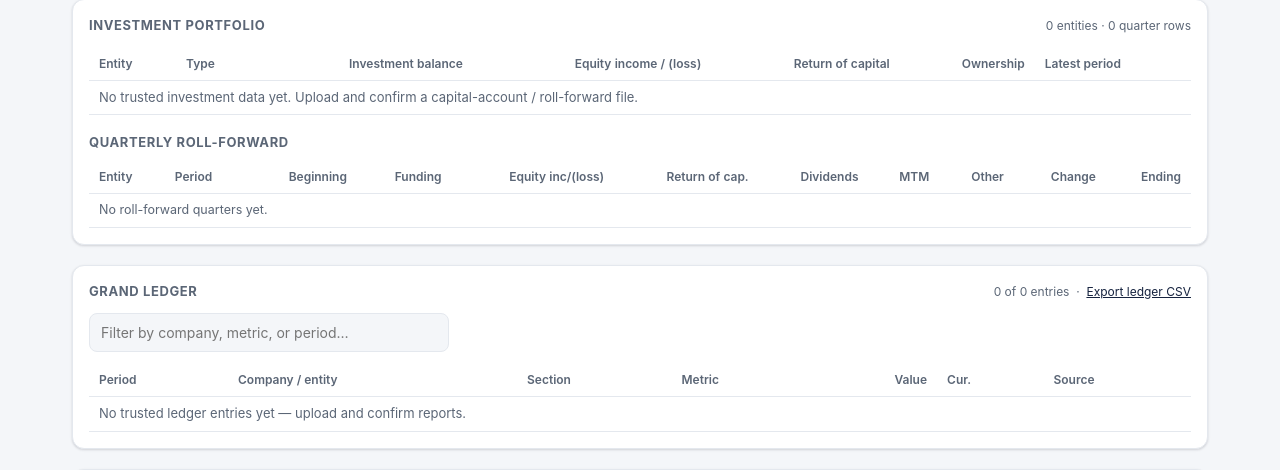
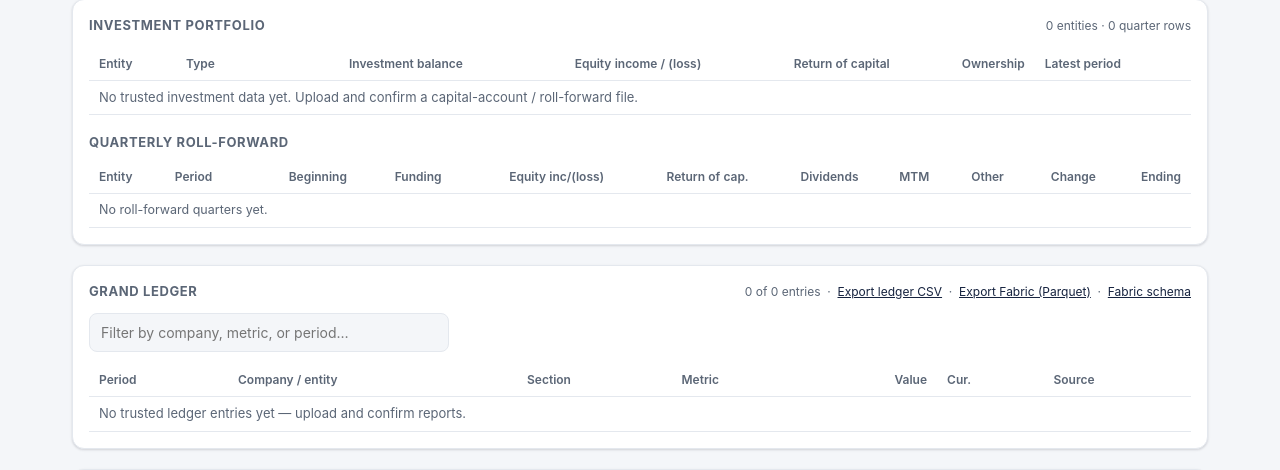
Before and after one commit to jfjustin/portfolio-financials-studio, a FastAPI app: page / in a window 1280 px wide. Shown: the part 1401-1871 px from the top of the page. Run offline with FastAPI, Linux system fonts and the light colour scheme; data that the repository does not hold is empty.

Commit message:
Add Fabric export links to the dashboard UI
The /api/fabric/* endpoints existed but had no UI entry point -- only
reachable via curl/direct URL. Added links next to the ledger CSV export so
"export to Fabric" is an actual clickable product feature, not just an API.

Co-Authored-By: Claude Sonnet 5 <noreply@anthropic.com>
Claude-Session: https://claude.ai/code/session_01GQsFcnYcyLtUbgqfyPekrs

```diff
--- a/templates/index.html
+++ b/templates/index.html
@@ -159,6 +159,8 @@
         <span class="small muted">
           <span id="ledger-count"></span>
           &nbsp;·&nbsp; <a href="/api/ledger.csv">Export ledger CSV</a>
+          &nbsp;·&nbsp; <a href="/api/fabric/fact_financial_metric.parquet" title="Versioned fact table for Microsoft Fabric / Power BI">Export Fabric (Parquet)</a>
+          &nbsp;·&nbsp; <a href="/api/fabric/schema" target="_blank" title="Column dictionary + grain for the Fabric export contract">Fabric schema</a>
         </span>
       </div>
       <input id="ledger-filter" class="ledger-filter" placeholder="Filter by company, metric, or period…">
```
